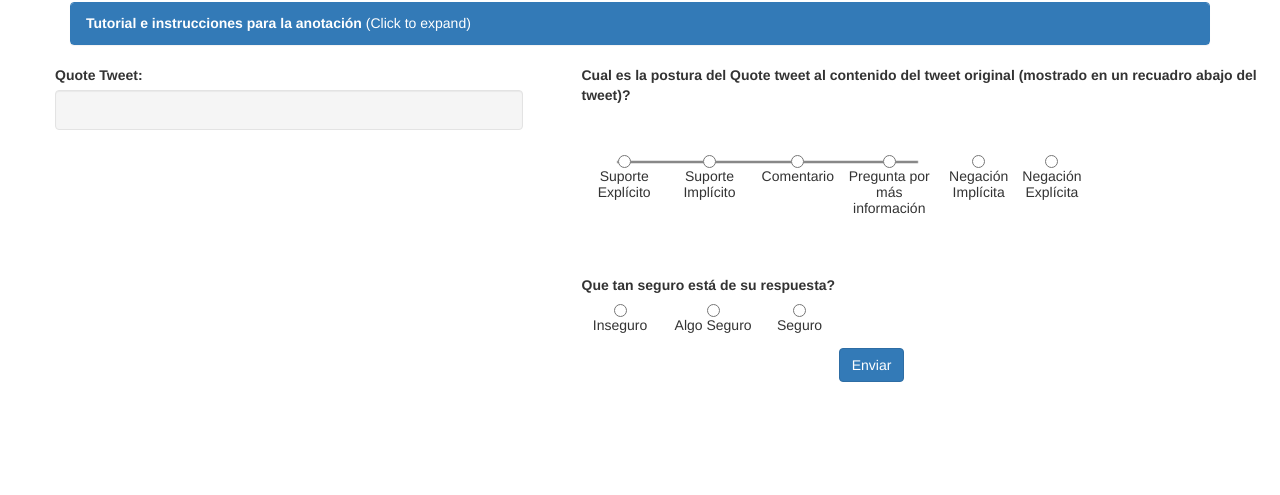
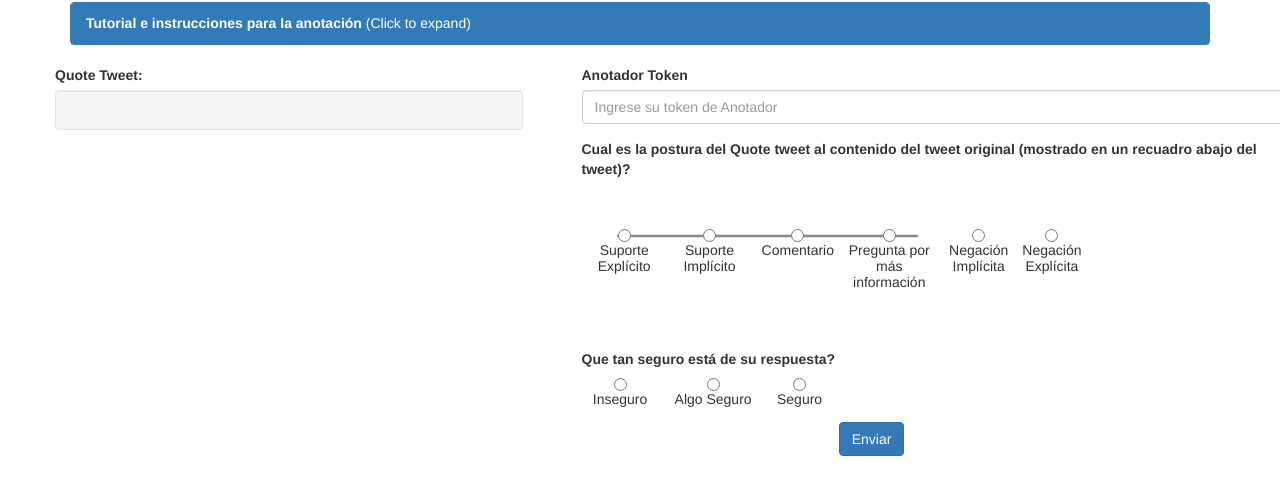
Before and after one commit to Angeluz-07/Tweets-Analysis-CMU-ESPOL, a Django app: page /quotes in a window 1280 px wide. Shown: the top 495 px of the page. Run offline with Django 3.2, Linux system fonts and the light colour scheme; some libraries are stand-ins or nearby versions.

Commit message:
feat: save annotation in quote endpoint

```diff
--- a/web_app/analisis/templates/analisis/Quotes_Simple_example.html
+++ b/web_app/analisis/templates/analisis/Quotes_Simple_example.html
@@ -214,6 +214,11 @@
 		</div>
 
 		<div class="column questions" id="StanceForm">
+		 	<div class="form-group">
+    			<label for="annotator_token">Anotador Token</label>
+    			<input type="text" class="form-control" name="annotator_token" id="annotator_token" placeholder="Ingrese su token de Anotador">
+  			</div>
+
 			<div class="form-group">
 				<!-- Question for the Worker -->
 				<label class="group-label">
@@ -422,12 +427,34 @@
 				$(this).prop('checked', true);
 			})
 
-			document.getElementById('ifCommentOrQuery').style.display = 'hidden';
 			document.getElementById('expressivity_type_input').value = '';
 		}
 	}
 
 	});
+
+	$('#annotator_token').change(function(){
+
+		function saveToken() {
+			var token = document.getElementById("annotator_token").value;
+			localStorage.setItem("annotator_token", token);
+		}
+
+		console.log("Setting annotator_token value in cache.");
+		saveToken();
+
+	})
+
+	function restoreToken() {
+		var token = localStorage.getItem("annotator_token");
+		if( token === null){
+			console.log("There is no annotator_token in cache.");
+		}else {
+			console.log("annotator_token value found in cache, restoring.");
+			document.getElementById("annotator_token").value = token;
+		}
+	}
+	restoreToken();
 
 
 	// This code draws a line to visually connect radio inputs.
--- a/web_app/analisis/views.py
+++ b/web_app/analisis/views.py
@@ -1,6 +1,6 @@
 from django.shortcuts import render
 from django.http import HttpResponse
-from .models import Stance, Confidence, Expressivity
+from .models import Stance, Confidence, Expressivity, Annotator, Annotation, TweetRelation
 
 
 from unittest.mock import Mock
@@ -36,17 +36,41 @@
                 value = request.POST['expressivity_value'],
                 evidence = request.POST['evidence']
             )
-            print(e)
+
+        a = Annotator.objects.get(id=request.POST['annotator_token'])
+        # tr = TweetRelation.objects.get(id=request.POST['tweet_relation_id'])
+
+        print(a)
         print(s)
         print(c)
-        # TODO : create annotation and save it in DB
 
+        # Create Annotation
+        # TODO:
+        # - Validate tuple (AnnotatorId,TweetRelationId) to be unique in order
+        #   to avoid same annotator annotate a tweet only once. Either in DB or application
+        if there_is_expressivity:
+            an, created = Annotation.objects.get_or_create(
+                # tweet_relation=tr,
+                tweet_relation_id = tweet_relation.id,
+                annotator=a,
+                stance=s,
+                confidence=c,
+                expressivity=e
+            )
+        else:
+            an, created = Annotation.objects.get_or_create(
+                # tweet_relation=tr,
+                tweet_relation_id = tweet_relation.id,
+                annotator=a,
+                stance=s,
+                confidence=c,
+            )
+        print(f'{ann}, created? = {created}')
     context = {
         'tweet_relation_id' : tweet_relation.id,
         'tweet_source_id' : tweet_relation.tweet_source_id,
         'tweet_response_id' : tweet_relation.tweet_response_id,
     }
-    print(tweet_relation.tweet_source_id)
     return render(request, 'analisis/Quotes_Simple_example.html', context = context)
 
 def replies_simple_example(request):
```
Also changed, not shown: web_app/analisis/models.py (+12 -6 lines).
